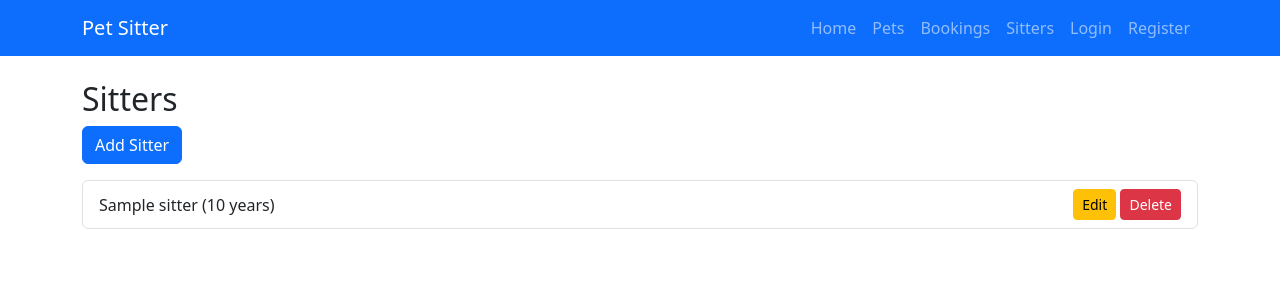
After one commit to Zsolt68/pet_sitter, a Django app: template core/templates/core/sitters/list.html in a window 1280 px wide. The commit adds this page. Shown: the top 300 px of the page. Run offline with Django 4.2, Linux system fonts and the light colour scheme; the template is opened without the code that fills it: most values are stand-ins (such as "Sample title", 1, 10 or a date in 2020); parts of the project's set-up code (start-up, migrations or seed data) failed here and were passed over.

Commit message:
feat: create sitters folder, add sitters CRUD templates (list.html,form.html and delete.html) and add sitter list template with CRUD actions and header comment

```diff
--- a/core/templates/core/pets/delete.html
+++ b/core/templates/core/pets/delete.html
@@ -1,3 +1,4 @@
+<!-- Pets delete confirmation template -->
 {% extends "core/base.html" %}
 {% block title %}Delete Pet{% endblock %}
 {% block content %}
--- /dev/null
+++ b/core/templates/core/sitters/list.html
@@ -0,0 +1,24 @@
+<!-- Sitters list template -->
+{% extends "core/base.html" %}
+{% block title %}Sitters{% endblock %}
+{% block content %}
+<h2>Sitters</h2>
+
+<a href="{% url 'sitter_create' %}" class="btn btn-primary mb-3">Add Sitter</a>
+
+{% if sitters %}
+<ul class="list-group">
+    {% for sitter in sitters %}
+    <li class="list-group-item d-flex justify-content-between align-items-center">
+        <span>{{ sitter.name }} ({{ sitter.experience }} years)</span>
+        <span>
+            <a href="{% url 'sitter_update' sitter.pk %}" class="btn btn-sm btn-warning">Edit</a>
+            <a href="{% url 'sitter_delete' sitter.pk %}" class="btn btn-sm btn-danger">Delete</a>
+        </span>
+    </li>
+    {% endfor %}
+</ul>
+{% else %}
+<p>No sitters added yet.</p>
+{% endif %}
+{% endblock %}
```
Also changed, not shown: core/templates/core/sitters/delete.html (added), core/templates/core/sitters/form.html (added).
